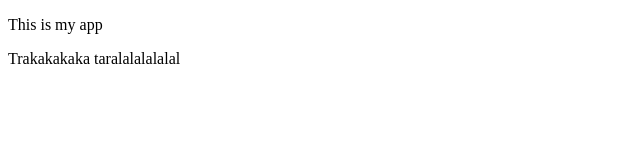
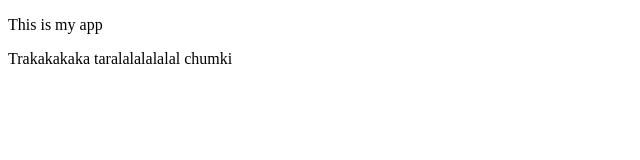
Before and after one commit to uzma0804/myappsample, a plain HTML site: page index.html in a window 1280 px wide. Shown: the full height of the page, 0-640 px from the left. Drawn offline with Linux system fonts and the light colour scheme.

Commit message:
Changed app.js

```diff
--- a/app.js
+++ b/app.js
@@ -0,0 +1 @@
+console.log('Hello';)
--- a/index.html
+++ b/index.html
@@ -4,6 +4,6 @@
 	<title>Git shikhtesi</title>
 </head>
 <p> This is my app </p>
-<p> Trakakakaka taralalalalalal </p>
+<p> Trakakakaka taralalalalalal chumki</p>
 </body>
 </html>
```
